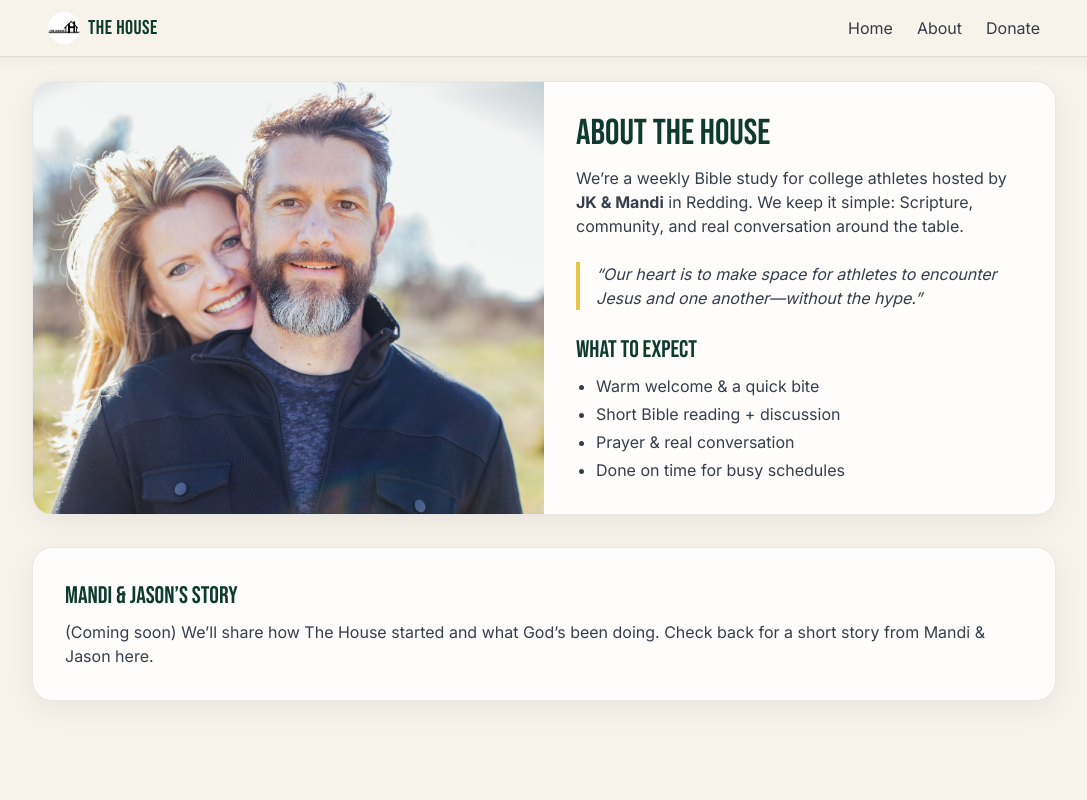
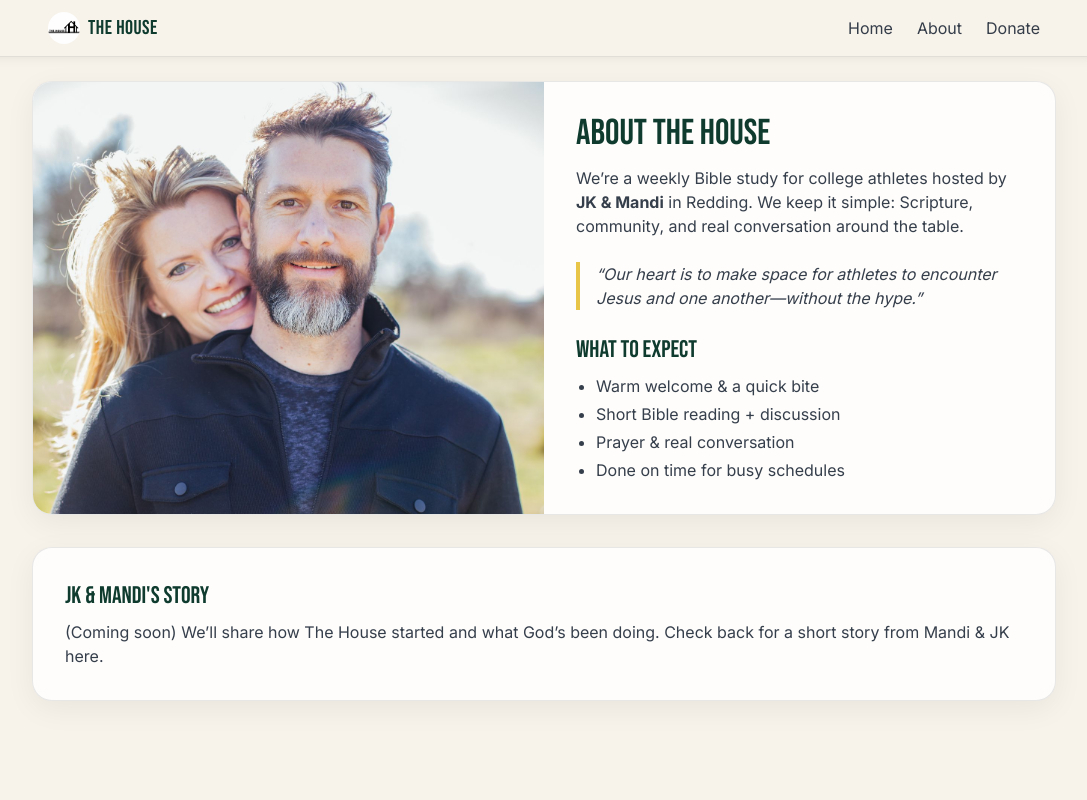
Before and after one commit to garrettcurtis92/thehouse, a Next.js app: page /about in a window 1280 px wide. Shown: the top 800 px of the page, without its empty margins (96-1183 px from the left). Built offline with nearby package versions, Linux system fonts and the light colour scheme.

Commit message:
Changed all Jasons to JK

```diff
--- a/src/app/about/page.tsx
+++ b/src/app/about/page.tsx
@@ -48,10 +48,10 @@ export default function AboutPage() {
 
         {/* Story placeholder */}
         <section className="mt-8 bg-white/80 backdrop-blur rounded-2xl shadow-soft border border-charcoal/10 p-8">
-          <h3 className="font-display text-2xl text-deep mb-2">Mandi &amp; Jason’s story</h3>
+          <h3 className="font-display text-2xl text-deep mb-2">JK &amp; Mandi's story</h3>
           <p className="text-charcoal/90">
             (Coming soon) We’ll share how The House started and what God’s been doing. Check back for a short story
-            from Mandi &amp; Jason here.
+            from Mandi &amp; JK here.
           </p>
         </section>
       </div>
```
